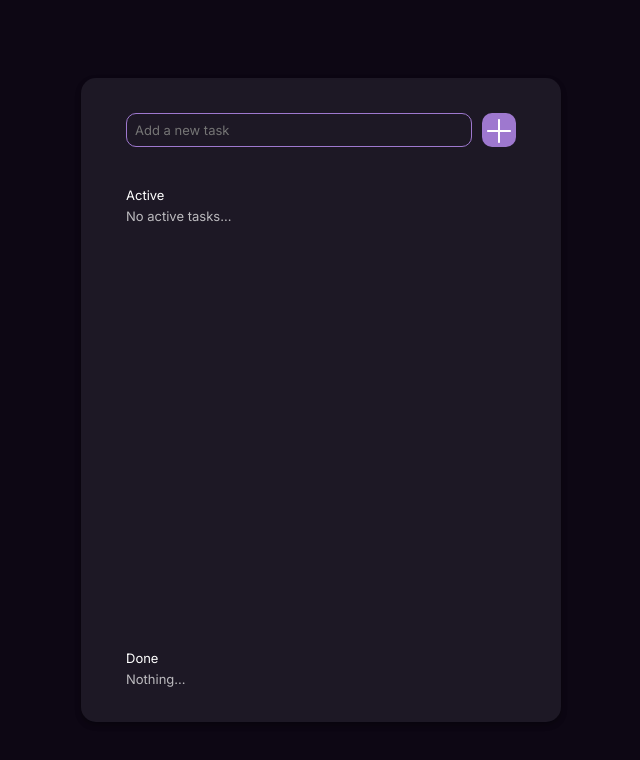
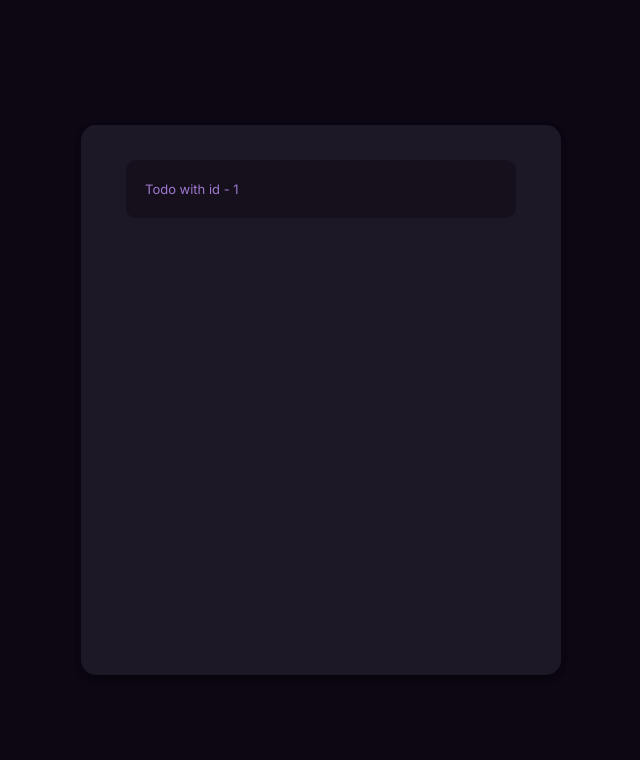
Before and after one commit to ALSDX/trs, a Vue app: page /todo/1 in a window 1280 px wide. Shown: the top 760 px of the page, without its empty margins (319-959 px from the left). Built offline with nearby package versions, Linux system fonts and the light colour scheme.

Commit message:
add router

```diff
--- a/src/App.vue
+++ b/src/App.vue
@@ -1,70 +1,11 @@
 <template>
-    <div class="app__container">
-      <AddTask class="add-task__fixed" @add-todo="addTodo" />
-      <div class="todos__scrollable">
-        <Todos :activeTodos="activeTodos" :doneTodos="doneTodos" @toggle-todo="toggleTodo" @remove-todo="removeTodo" />
-      </div>
-    </div>
+  <RouterView />
 </template>
 
 <script setup>
-import AddTask from "@/components/AddTask.vue";
-import Todos from "@/components/Todos.vue";
-  import {ref, computed} from 'vue';
 
-  const todos = ref([]);
-
-  const addTodo = (title) => {
-    if (title.trim()) {
-      const todo = {
-        title,
-        id: Date.now(),
-        done: false
-      }
-      todos.value.push(todo);
-    }
-  }
-
-  const toggleTodo = (todo) => {
-    todo.done = !todo.done
-  }
-
-  const removeTodo = (todo) => {
-    todos.value = todos.value.filter((t) => t.id !== todo.id)
-  }
-
-  const activeTodos = computed(() => todos.value.filter((todo) => !todo.done));
-  const doneTodos = computed(() => todos.value.filter((todo) => todo.done));
 </script>
 
 <style scoped>
-  .app__container {
-    position: relative;
-    background-color: #1D1825;
-    min-width: 480px;
-    min-height: 550px;
-    padding: 35px 45px;
-    border-radius: 15px;
-    display: flex;
-    flex-direction: column;
-    gap: 40px;
-    color: white;
-    box-shadow: rgba(0, 0, 0, 0.16) 0px 3px 6px, rgba(0, 0, 0, 0.23) 0px 3px 6px;
-  }
-  .add-task__fixed {
-    position: sticky;
-    top: 0;
-    z-index: 1;
-    background: #1D1825;
-  }
-  .todos__scrollable {
-    max-height: 550px;
-    overflow-y: auto;
-    scrollbar-width: none;
-    -ms-overflow-style: none;
-  }
 
-  .todos__scrollable::-webkit-scrollbar {
-    display: none;
-  }
 </style>
--- a/src/assets/styles/main.css
+++ b/src/assets/styles/main.css
@@ -16,3 +16,17 @@ body {
     justify-content: center;
     overflow: hidden;
 }
+
+.app-todo__container {
+    position: relative;
+    background-color: #1D1825;
+    min-width: 480px;
+    min-height: 550px;
+    padding: 35px 45px;
+    border-radius: 15px;
+    display: flex;
+    flex-direction: column;
+    gap: 40px;
+    color: white;
+    box-shadow: rgba(0, 0, 0, 0.16) 0px 3px 6px, rgba(0, 0, 0, 0.23) 0px 3px 6px;
+}
--- a/src/components/TodoItem.vue
+++ b/src/components/TodoItem.vue
@@ -3,7 +3,7 @@
         :class="{ done: todo.done }"
         class="todo__item"
     >
-        <p class="todo__text-title">{{ todo.title }}</p>
+        <p class="todo__text-title" @click="$router.push(`todo/${todo.id}`)">{{ todo.title }}</p>
         <button class="todo__btn" @click="$emit('toggle-todo', todo)">
             <CheckMarkIcon />
         </button>
@@ -45,6 +45,7 @@
   }
   .todo__text-title {
     flex: 1;
+    cursor: pointer;
   }
   .todo__btn {
     background: none;
--- a/src/router/index.js
+++ b/src/router/index.js
@@ -1,8 +1,19 @@
+import SingleTodo from '@/views/SingleTodo.vue'
+import TodoList from '@/views/TodoList.vue'
 import { createRouter, createWebHistory } from 'vue-router'
 
 const router = createRouter({
   history: createWebHistory(import.meta.env.BASE_URL),
-  routes: [],
+  routes: [
+    {
+      path: '/todos',
+      component: TodoList
+    },
+    {
+      path: '/todo/:id',
+      component: SingleTodo
+    }
+  ],
 })
 
 export default router
--- /dev/null
+++ b/src/views/SingleTodo.vue
@@ -0,0 +1,24 @@
+<template>
+    <div class="app-todo__container">
+        <div class="todo__item">
+            <p class="todo__text-title" @click="$router.push('/todos')">Todo with id - {{ $route.params.id }}</p>
+        </div>
+    </div>
+</template>
+
+<script setup>
+
+</script>
+
+<style scoped>
+  .todo__item {
+    padding: 21px 19px;
+    border-radius: 10px;
+    background-color: #15101C;
+    color: #9E78CF;
+  }
+  .todo__text-title {
+    flex: 1;
+    cursor: pointer;
+  }
+</style>
--- /dev/null
+++ b/src/views/TodoList.vue
@@ -0,0 +1,57 @@
+<template>
+    <div class="app-todo__container">
+      <AddTask class="add-task__fixed" @add-todo="addTodo" />
+      <div class="todos__scrollable">
+        <Todos :activeTodos="activeTodos" :doneTodos="doneTodos" @toggle-todo="toggleTodo" @remove-todo="removeTodo" />
+      </div>
+    </div>
+</template>
+
+<script setup>
+import AddTask from "@/components/AddTask.vue";
+import Todos from "@/components/Todos.vue";
+  import {ref, computed} from 'vue';
+
+  const todos = ref([]);
+
+  const addTodo = (title) => {
+    if (title.trim()) {
+      const todo = {
+        title,
+        id: Date.now(),
+        done: false
+      }
+      todos.value.push(todo);
+    }
+  }
+
+  const toggleTodo = (todo) => {
+    todo.done = !todo.done
+  }
+
+  const removeTodo = (todo) => {
+    todos.value = todos.value.filter((t) => t.id !== todo.id)
+  }
+
+  const activeTodos = computed(() => todos.value.filter((todo) => !todo.done));
+  const doneTodos = computed(() => todos.value.filter((todo) => todo.done));
+</script>
+
+<style scoped>
+  .add-task__fixed {
+    position: sticky;
+    top: 0;
+    z-index: 1;
+    background: #1D1825;
+  }
+  .todos__scrollable {
+    max-height: 550px;
+    overflow-y: auto;
+    scrollbar-width: none;
+    -ms-overflow-style: none;
+  }
+
+  .todos__scrollable::-webkit-scrollbar {
+    display: none;
+  }
+</style>
```
